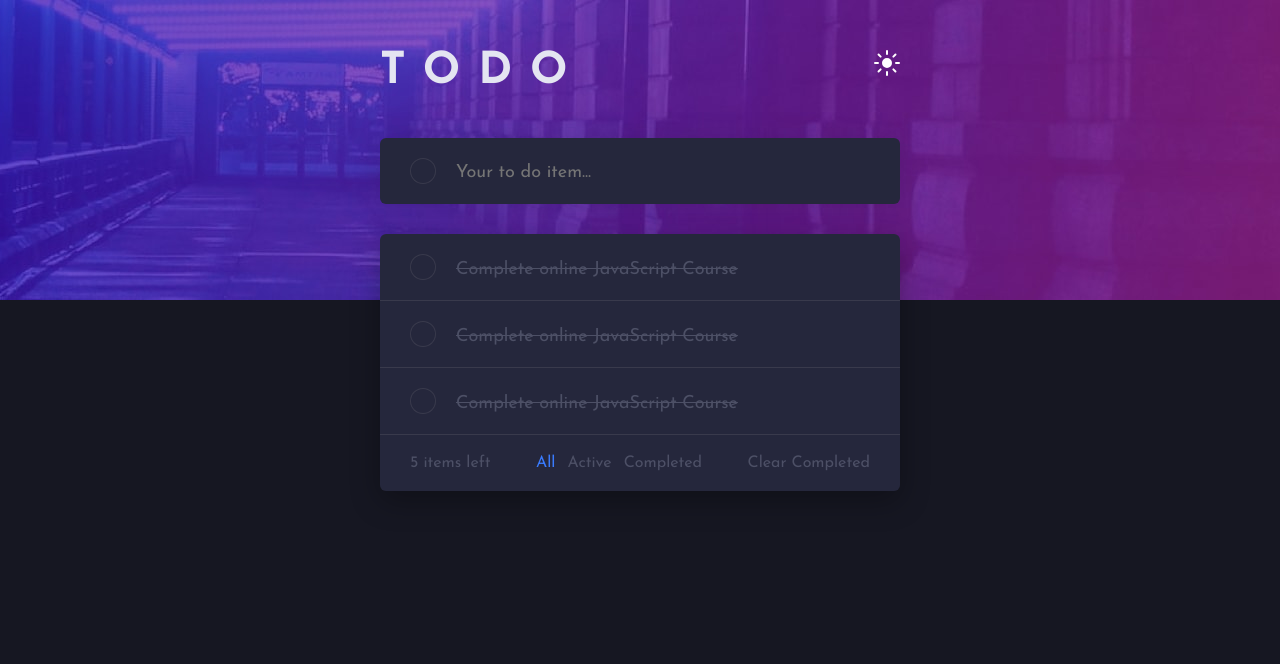
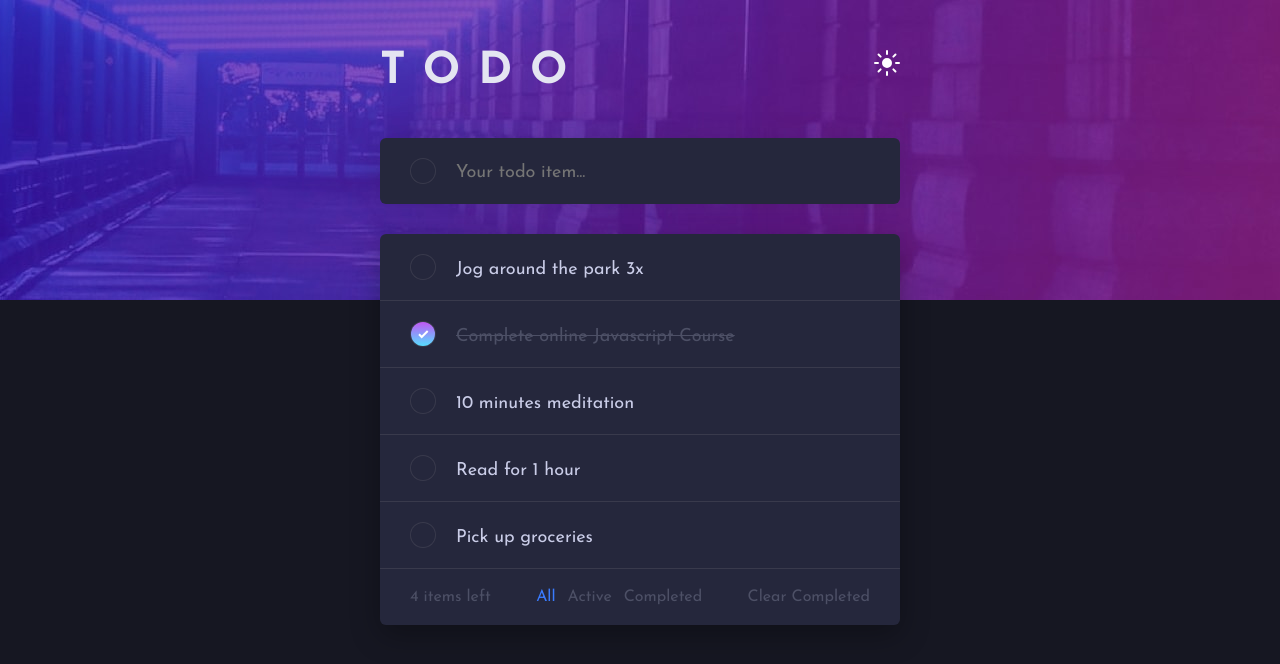
Before and after one commit to mihai2537/todo-app-react, a React (Create React App) app: page / in a window 1280 px wide. Shown: the top 664 px of the page. Built offline with nearby package versions, Linux system fonts and the light colour scheme.

Commit message:
Add state and partial functionality

```diff
--- a/src/components/checkbox.js
+++ b/src/components/checkbox.js
@@ -1,18 +1,18 @@
-export default function Checkbox() {
+export default function Checkbox({ isChecked, onClick }) {
   return (
     <>
-      <div class="checkbox-wrap">
-        <div class="checkbox">
+      <div onClick={onClick} className="checkbox-wrap">
+        <div className={`checkbox ${isChecked ? "checkbox--active" : ""}`}>
           <svg
-            class="checkbox-icon"
+            className="checkbox-icon"
             xmlns="http://www.w3.org/2000/svg"
-            width="11"
-            height="9"
+            width={11}
+            height={9}
           >
             <path
               fill="none"
               stroke="#FFF"
-              stroke-width="2"
+              strokeWidth={2}
               d="M1 4.304L3.696 7l6-6"
             />
           </svg>
--- /dev/null
+++ b/src/components/filter/todoFilter.js
@@ -0,0 +1,30 @@
+export default function TodoFilter({
+  type,
+  btnPressed: { isAll, isActive, isCompleted },
+  onFilterChange,
+}) {
+  const filterClass = type === "mobile" ? "card filter-mobile" : "filter";
+
+  return (
+    <article className={filterClass}>
+      <button
+        onClick={() => onFilterChange({ isAll: true })}
+        className={`btn-text ${isAll && "filter--active"}`}
+      >
+        All
+      </button>
+      <button
+        onClick={() => onFilterChange({ isActive: true })}
+        className={`btn-text ${isActive && "filter--active"}`}
+      >
+        Active
+      </button>
+      <button
+        onClick={() => onFilterChange({ isCompleted: true })}
+        className={`btn-text ${isCompleted && "filter--active"}`}
+      >
+        Completed
+      </button>
+    </article>
+  );
+}
--- /dev/null
+++ b/src/components/filter/utils.js
@@ -0,0 +1,13 @@
+/**
+ *
+ * @param {*} items - List of items, where item {text: string, isDone: boolean}
+ * @param {*} filterOption - {isAll: boolean, isActive: boolean, isCompleted: boolean}
+ * @returns
+ */
+export function filterItems(items, filterOption) {
+  if (filterOption.isAll) return items;
+  if (filterOption.isCompleted) return items.filter((item) => item.isDone);
+  if (filterOption.isActive) return items.filter((item) => !item.isDone);
+
+  return items;
+}
--- a/src/components/header.js
+++ b/src/components/header.js
@@ -5,12 +5,12 @@ export default function Header() {
       <svg
         className="icon-theme"
         xmlns="http://www.w3.org/2000/svg"
-        width="26"
-        height="26"
+        width={26}
+        height={26}
       >
         <path
           fill="#FFF"
-          fill-rule="evenodd"
+          fillRule="evenodd"
           d="M13 21a1 1 0 011 1v3a1 1 0 11-2 0v-3a1 1 0 011-1zm-5.657-2.343a1 1 0 010 1.414l-2.121 2.121a1 1 0 01-1.414-1.414l2.12-2.121a1 1 0 011.415 0zm12.728 0l2.121 2.121a1 1 0 01-1.414 1.414l-2.121-2.12a1 1 0 011.414-1.415zM13 8a5 5 0 110 10 5 5 0 010-10zm12 4a1 1 0 110 2h-3a1 1 0 110-2h3zM4 12a1 1 0 110 2H1a1 1 0 110-2h3zm18.192-8.192a1 1 0 010 1.414l-2.12 2.121a1 1 0 01-1.415-1.414l2.121-2.121a1 1 0 011.414 0zm-16.97 0l2.121 2.12A1 1 0 015.93 7.344L3.808 5.222a1 1 0 011.414-1.414zM13 0a1 1 0 011 1v3a1 1 0 11-2 0V1a1 1 0 011-1z"
         />
       </svg>
--- a/src/components/todoFilter.js
+++ /dev/null
@@ -1,11 +0,0 @@
-export default function TodoFilter({ type }) {
-  const filterClass = type === "mobile" ? "card filter-mobile" : "filter";
-
-  return (
-    <article className={filterClass}>
-      <button className="btn-text filter--active">All</button>
-      <button className="btn-text">Active</button>
-      <button className="btn-text">Completed</button>
-    </article>
-  );
-}
--- a/src/components/todoFooter.js
+++ b/src/components/todoFooter.js
@@ -1,13 +1,20 @@
-import TodoFilter from "./todoFilter";
+import TodoFilter from "./filter/todoFilter";
 
-export default function TodoFooter() {
+export default function TodoFooter({
+  itemsLeft,
+  filterOption,
+  onFilterChange,
+}) {
   return (
     <>
       <li className="card card--footer">
         <p className="items-left">
-          <span className="count-left">5</span> items left
+          <span className="count-left">{itemsLeft}</span> items left
         </p>
-        <TodoFilter></TodoFilter>
+        <TodoFilter
+          btnPressed={filterOption}
+          onFilterChange={onFilterChange}
+        ></TodoFilter>
         <button className="btn-text">Clear Completed</button>
       </li>
     </>
--- a/src/components/todoItem.js
+++ b/src/components/todoItem.js
@@ -1,13 +1,14 @@
 import Checkbox from "./checkbox";
 import iconCross from "../img/icon-cross.svg";
 
-export default function TodoItem() {
+export default function TodoItem({ isDone, text, onCheckClicked }) {
+  let textClass = "card-text";
+  isDone && (textClass += " card-text--crossed");
+
   return (
     <li className="card card--item">
-      <Checkbox />
-      <p className="card-text card-text--crossed">
-        Complete online JavaScript Course
-      </p>
+      <Checkbox isChecked={isDone} onClick={onCheckClicked} />
+      <p className={textClass}>{text}</p>
       <img className="icon-cross" src={iconCross} alt="x icon" />
     </li>
   );
--- a/src/components/todoList.js
+++ b/src/components/todoList.js
@@ -1,17 +1,45 @@
 import TodoItem from "./todoItem";
 import TodoFooter from "./todoFooter";
-import TodoFilter from "./todoFilter";
+import TodoFilter from "./filter/todoFilter";
+import { filterItems } from "./filter/utils";
 
-export default function TodoList() {
+export default function TodoList({
+  items,
+  filterOption,
+  onFilterChange,
+  onTodoChecked,
+}) {
+  const filteredItems = filterItems(items, filterOption);
+
+  const todos = filteredItems.map((item) => {
+    return (
+      <TodoItem
+        key={item.id}
+        isDone={item.isDone}
+        text={item.text}
+        onCheckClicked={() => onTodoChecked(item.id)}
+      />
+    );
+  });
+
+  const itemsLeft = items.filter((item) => !item.isDone).length;
+
   return (
     <>
       <ul className="items">
-        <TodoItem></TodoItem>
-        <TodoItem></TodoItem>
-        <TodoItem></TodoItem>
-        <TodoFooter></TodoFooter>
+        {todos}
+        <TodoFooter
+          key={0}
+          itemsLeft={itemsLeft}
+          filterOption={filterOption}
+          onFilterChange={onFilterChange}
+        ></TodoFooter>
       </ul>
-      <TodoFilter type={"mobile"}></TodoFilter>
+      <TodoFilter
+        type={"mobile"}
+        btnPressed={filterOption}
+        onFilterChange={onFilterChange}
+      ></TodoFilter>
     </>
   );
 }
--- a/src/components/writeBar.js
+++ b/src/components/writeBar.js
@@ -1,11 +1,30 @@
 import Checkbox from "./checkbox";
 
-export default function WriteBar() {
+export default function WriteBar({
+  isDone,
+  placeHolder,
+  value,
+  onInputChange,
+  onDoneChange,
+}) {
+  function handleTextChange(e) {
+    onInputChange(e.target.value);
+  }
+
+  function handleDoneChange() {
+    onDoneChange();
+  }
+
   return (
     <>
-      <article class="card card--input">
-        <Checkbox />
-        <input class="input" type="text" placeholder="Your to do item..." />
+      <article className="card card--input">
+        <Checkbox isChecked={isDone} onClick={handleDoneChange} />
+        <input
+          className="input"
+          type="text"
+          placeholder={placeHolder}
+          onChange={handleTextChange}
+        />
       </article>
     </>
   );
--- /dev/null
+++ b/src/data.js
@@ -0,0 +1,29 @@
+const todos = [
+  {
+    text: "Jog around the park 3x",
+    isDone: false,
+    id: 1,
+  },
+  {
+    text: "Complete online Javascript Course",
+    isDone: true,
+    id: 2,
+  },
+  {
+    text: "10 minutes meditation",
+    isDone: false,
+    id: 3,
+  },
+  {
+    text: "Read for 1 hour",
+    isDone: false,
+    id: 4,
+  },
+  {
+    text: "Pick up groceries",
+    isDone: false,
+    id: 5,
+  },
+];
+
+export default todos;
--- a/src/pages/home.js
+++ b/src/pages/home.js
@@ -1,11 +1,57 @@
 import WriteBar from "../components/writeBar";
 import TodoList from "../components/todoList";
+import { useState } from "react";
+import todosFromAPI from "../data";
 
 export default function Home() {
+  let [todos, setTodos] = useState(todosFromAPI);
+  let [newText, setNewText] = useState("");
+  let [isNewDone, setIsNewDone] = useState(false);
+  let [filterOptions, setFilterOptions] = useState({
+    isAll: true,
+    isActive: false,
+    isCompleted: false,
+  });
+
+  function handleInputChange(text) {
+    setNewText(text);
+  }
+
+  function handleDoneChange() {
+    setIsNewDone(!isNewDone);
+  }
+
+  function handleFilterChange(filterConfig) {
+    setFilterOptions(filterConfig);
+  }
+
+  function handleTodoChecked(id) {
+    const newTodos = todos.map((todo) => {
+      if (todo.id === id) {
+        return {
+          ...todo,
+          isDone: !todo.isDone,
+        };
+      }
+      return todo;
+    });
+    setTodos(newTodos);
+  }
   return (
     <>
-      <WriteBar />
-      <TodoList />
+      <WriteBar
+        isDone={isNewDone}
+        placeHolder="Your todo item..."
+        value={newText}
+        onInputChange={handleInputChange}
+        onDoneChange={handleDoneChange}
+      />
+      <TodoList
+        items={todos}
+        filterOption={filterOptions}
+        onFilterChange={handleFilterChange}
+        onTodoChecked={handleTodoChecked}
+      />
     </>
   );
 }
```
